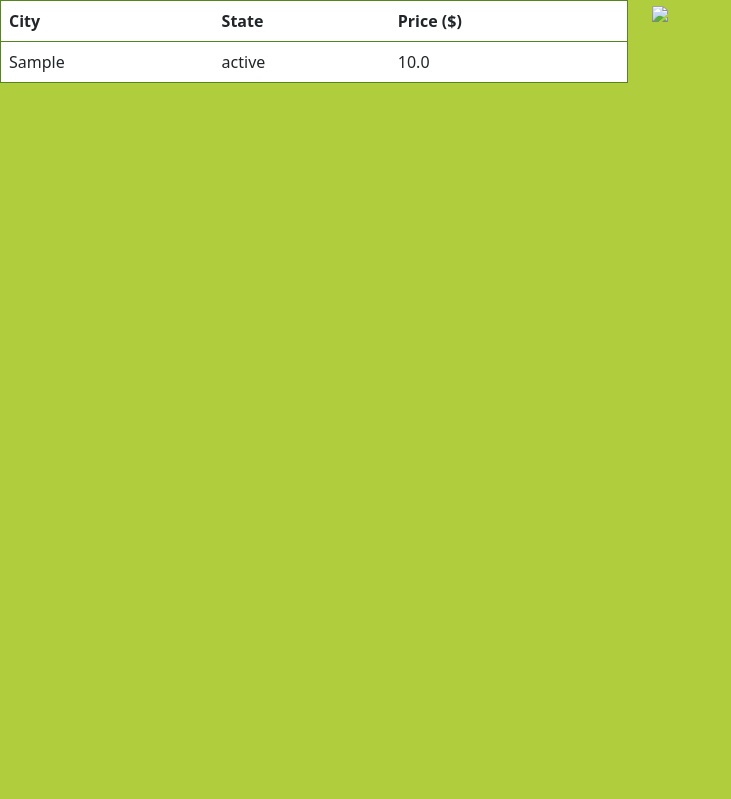
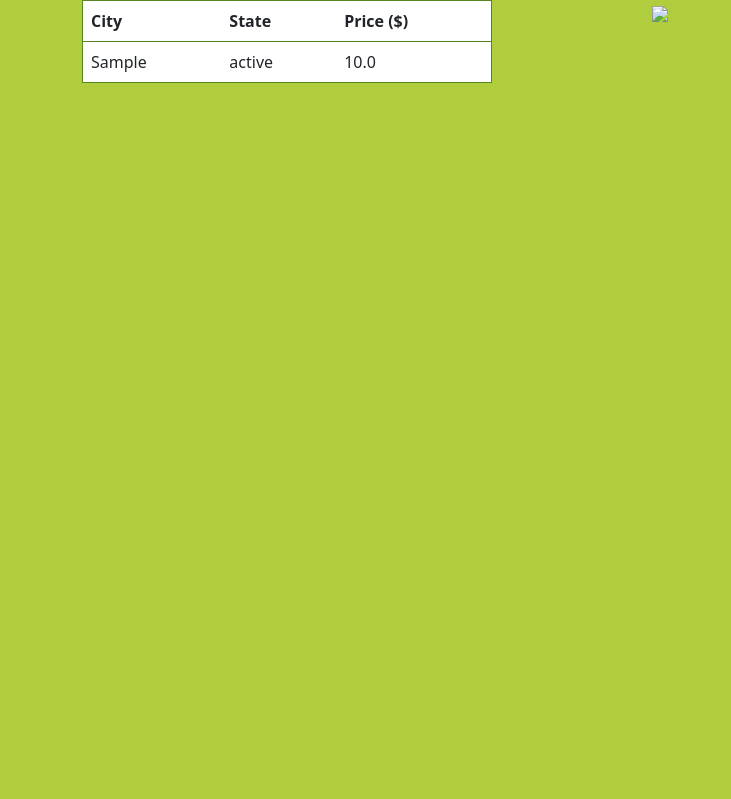
Before and after one commit to akc2022/pricing, a Django app: template website/templates/website/house_price_data.html in a window 1280 px wide. Shown: the part 62-861 px from the top of the page, without its empty margins (0-731 px from the left). Run offline with Django 4.2, Linux system fonts and the light colour scheme; tables that the repository leaves empty hold one stand-in row (values such as "Sample post"); the template is opened without the code that fills it: values that come from a table or form of the project are taken from there, most other values are stand-ins (such as "Sample title", 1, 10 or a date in 2020); parts of the project's set-up code (start-up, migrations or seed data) failed here and were passed over.

Commit message:
repositioned home price data

```diff
--- a/website/templates/website/house_price_data.html
+++ b/website/templates/website/house_price_data.html
@@ -1,10 +1,10 @@
 {% extends 'website/base.html' %}
 
 {% block content %}
-<div class="container-flex">
-  <div class="row" id="avocadoData">
-    <div class ="col justify-content-center">
-<table class="table">
+<div class="container">
+  <div class="row d-flex" id="avocadoData">
+    <div class ="col">
+<table class="table w-75">
   <tr>
     <th scope = "col">City</th>
     <th scope = "col">State</th>
--- a/website/utils.py
+++ b/website/utils.py
@@ -14,7 +14,7 @@ def get_graph():
 
 def get_plot(x,y):
 	plt.switch_backend('AGG')
-	plt.figure(figsize = (8,4))
+	plt.figure(figsize = (7,4))
 	plt.title("Median Home Sale Price")
 	plt.bar(x,y, color='#568520')
 	plt.xlabel("City")
```
